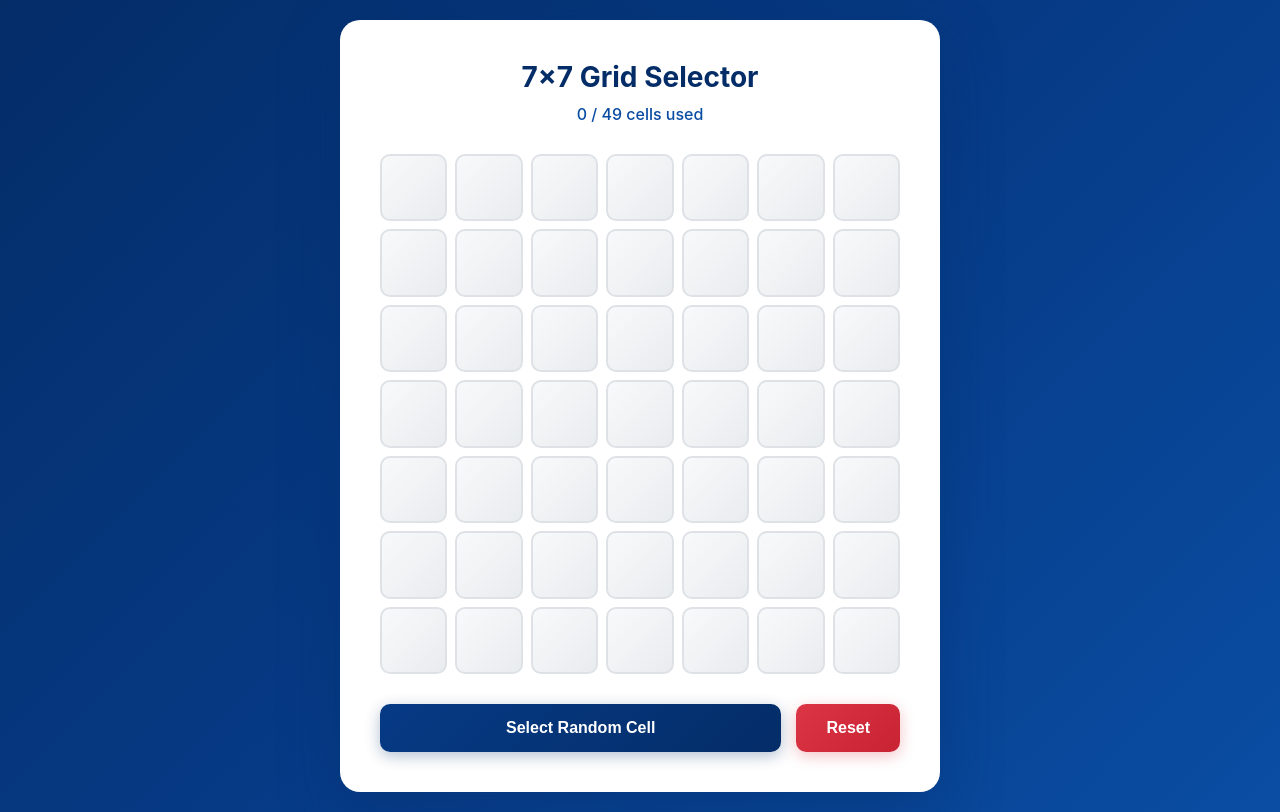
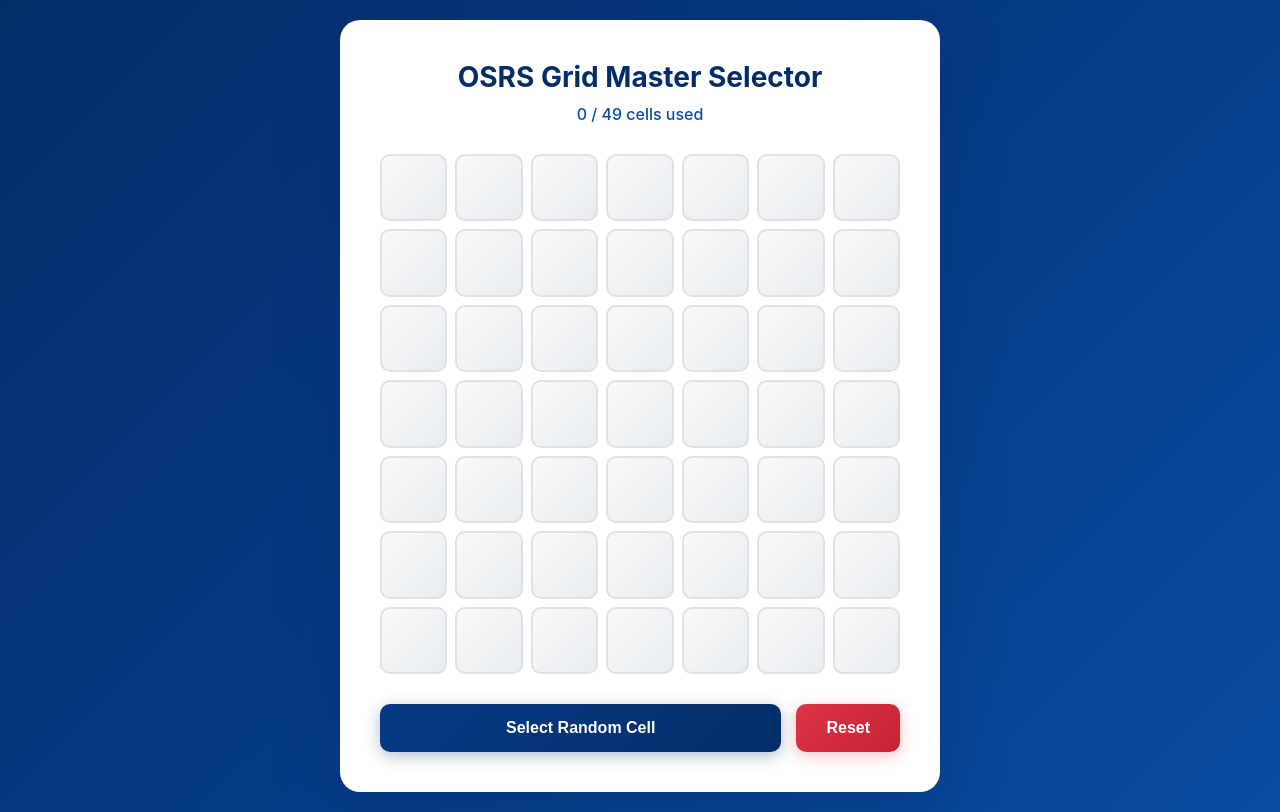
Before and after one commit to StefanoBussandri/grid-selector, a plain HTML site: page index.html in a window 1280 px wide. Drawn offline with Linux system fonts and the light colour scheme.

Commit message:
Update index.html

```diff
--- a/index.html
+++ b/index.html
@@ -177,7 +177,7 @@
 </head>
 <body>
     <div class="container">
-        <h1>7×7 Grid Selector</h1>
+        <h1>OSRS Grid Master Selector</h1>
         <div class="stats">
             <span id="usedCount">0</span> / 49 cells used
         </div>
```
